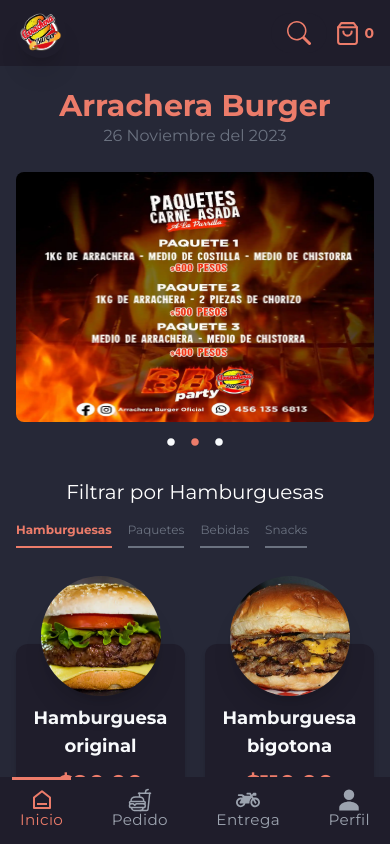
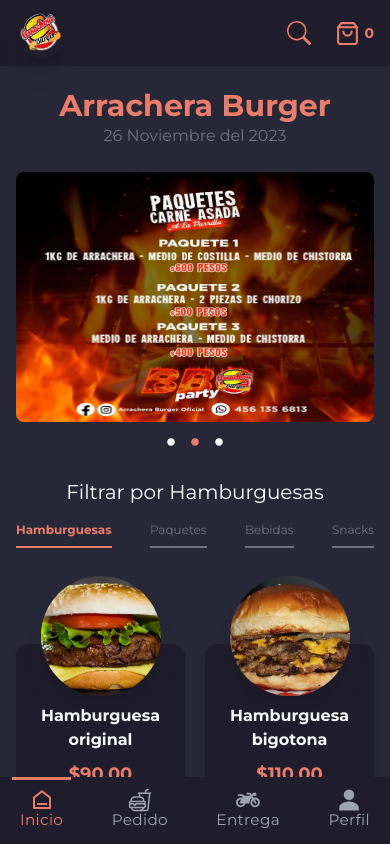
Before and after one commit to Asilvazavala/Ecommerce-Food, a Next.js app: page / in a window 390 px wide. Shown: the top 844 px of the page. Built offline with nearby package versions, Linux system fonts and the light colour scheme.

Commit message:
modified filters section

```diff
--- a/components/Cards.tsx
+++ b/components/Cards.tsx
@@ -52,9 +52,9 @@ const Cards = () => {
                     className='object-cover aspect-square max-w-[120px] max-h-[120px] md:max-w-[150px] md:max-h-[150px] lg:-mt-28 -mt-[5.5rem] shadow-xl rounded-full z-10'
                   />
                 </div>
-                <h2 className='text-lg text-center font-bold'>{food.nombre}</h2>
+                <h2 className='md:text-lg text-center font-bold'>{food.nombre}</h2>
                 {/* <p className='text-center text-gray-500'>{food.descripcion}</p> */}
-                <span className='text-Accent font-bold text-2xl'>{formatter.format(food.precio)}</span>
+                <span className='text-Accent font-bold text-lg md:text-xl'>{formatter.format(food.precio)}</span>
               </article>
             ))
             : search !== ''
--- a/components/Filters.tsx
+++ b/components/Filters.tsx
@@ -14,7 +14,7 @@ const Filters: React.FC = () => {
         Filtrar por {currentFilter}
       </h2>
       <div className='flex justify-between'>
-        <nav className='text-gray-500 flex flex-wrap items-center justify-start gap-4 lg:gap-12 text-xs md:text-sm md:mb-4'>
+        <nav className='text-gray-500 flex w-full flex-wrap justify-between md:justify-start md:gap-12 text-xs md:mb-4'>
           {filters.map(filter => (
             <button
               key={filter}
```
